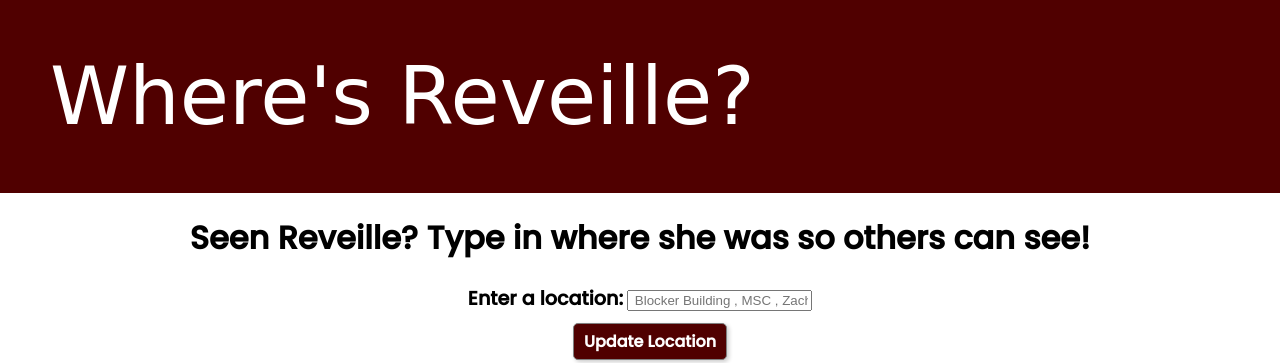
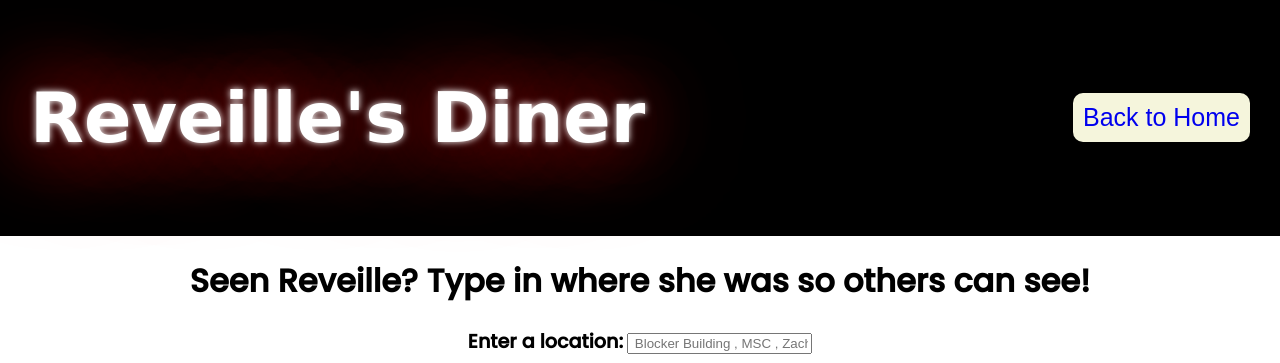
Before and after one commit to siddhim03/HowdyHack2023, a plain HTML site: page ReveilleSpotting.html in a window 1280 px wide. Shown: the top 363 px of the page. Drawn offline with Linux system fonts and the light colour scheme; some packages are replaced by stand-ins of ours; a web font is replaced by a local one.

Commit message:
9/10 12:04am

```diff
--- a/ReveilleSpotting.html
+++ b/ReveilleSpotting.html
@@ -11,7 +11,10 @@
     </head>
     <body>
         <header class="maroon-bar">
-            <div>Where's Reveille?</div>
+            <h1 class="title">Reveille's Diner</h1>
+            <div class="home">
+                <a href="index.html"> Back to Home </a>
+            </div>
         </header>
         <style>
             @import url('https://fonts.googleapis.com/css2?family=Poppins:wght@500&display=swap');
--- a/ReveilleSpottingStyles.css
+++ b/ReveilleSpottingStyles.css
@@ -4,16 +4,37 @@ body {
 }
 
 .maroon-bar {
-    background-color: #500000; /* Set the background color to maroon */
+    display: flex;
+    flex-direction: row;
+    background-color: black; /* Set the background color to maroon */
     color: white; /* Set the text color to white */
-    padding: 50px; /* Add some padding to the top and bottom of the bar */
-    text-align: left; /* Center-align the text within the bar */
+    padding: 30px; /* Add some padding to the top and bottom of the bar */
+    text-align: center; /* Center-align the text within the bar */
     font-family: 'Seaweed Script', cursive;
-    font-size: 80px; /* Set the font size */
+    align-items: center;
+    justify-content: space-between;
 }
 
-#home-button {
-    margin : 0
+.title{
+    font-size: 70px;
+    color: #500000;
+    font-family: 'Seaweed Script', cursive;
+
+    color: #fff;
+    text-shadow:
+        0 0 7px #fff,
+        0 0 82px rgb(145, 17, 17),
+        0 0 92px rgb(145, 17, 17),
+        0 0 102px rgb(145, 17, 17);
+}
+
+.home{
+    color:white;
+    background-color: beige;
+    border-radius: 10px;
+    font-family: 'Seaweed Script', sans-serif;
+    font-size: 25px;
+    padding: 10px;
 }
 
 #map {
@@ -56,3 +77,11 @@ label {
 location-input {
     text-align: center;
 }
+
+a{
+    text-decoration: none;
+}
+
+a:visited{
+    color: maroon;
+}
--- a/merchstyles.css
+++ b/merchstyles.css
@@ -17,24 +17,31 @@ nav{
     flex-direction: row;
     align-items: center;
     justify-content: space-between;
-
+    padding: 50px;
     width: 100%;
     background-color: black;
 
 }
 
 nav>h1{
-    padding-left: 30px;
+    padding-left: 10px;
 }
 
 h1{
     color: maroon;
     font-size: 60px;
     font-family: 'Seaweed Script', cursive;
+
+    color: #fff;
+    text-shadow:
+        0 0 7px #fff,
+        0 0 82px rgb(145, 17, 17),
+        0 0 92px rgb(145, 17, 17),
+        0 0 102px rgb(145, 17, 17);
 }
 
 nav>div{
-    margin-right: 40px;
+    margin-right: 100px;
 }
 
 .home{
--- a/styles.css
+++ b/styles.css
@@ -38,7 +38,6 @@ h1{
     color: #fff;
     text-shadow:
         0 0 7px #fff,
-        0 0 7.5px #fff,
         0 0 82px rgb(145, 17, 17),
         0 0 92px rgb(145, 17, 17),
         0 0 102px rgb(145, 17, 17);
```
